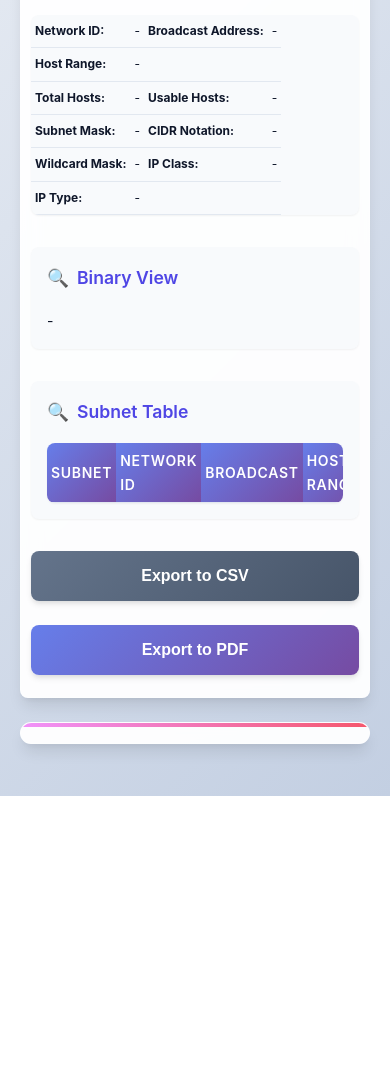
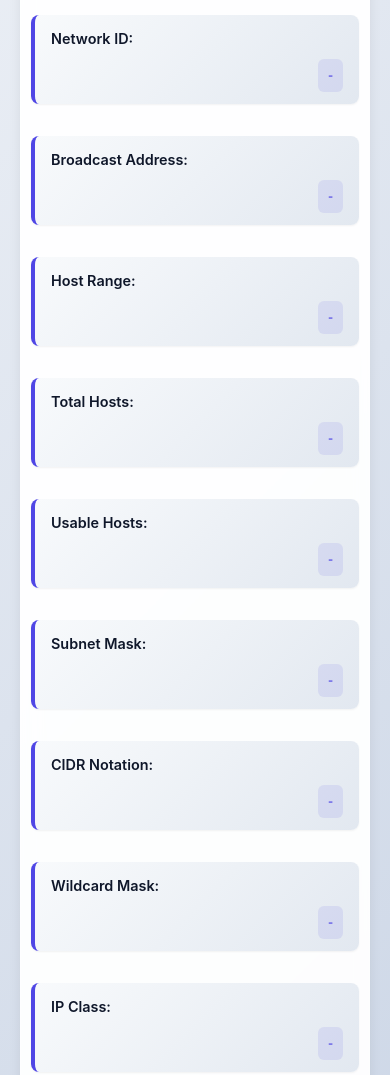
Before and after one commit to vicky8767-del/subnet-calcultor, a plain HTML site: page index.html in a window 390 px wide. Shown: the part 720-1795 px from the top of the page. Before the commit the page ends 1516 px from the top, so only its background shows below. Drawn offline with nearby package versions, Linux system fonts and the light colour scheme.

Commit message:
Add files via upload

```diff
--- a/index.html
+++ b/index.html
@@ -42,43 +42,47 @@
 
             <section class="results-section">
                 <h2>Results</h2>
-                <div id="results">
-                    <table class="results-table">
-                        <tbody>
-                            <tr>
-                                <td><strong>Network ID:</strong></td>
-                                <td><span id="network-id">-</span></td>
-                                <td><strong>Broadcast Address:</strong></td>
-                                <td><span id="broadcast">-</span></td>
-                            </tr>
-                            <tr>
-                                <td><strong>Host Range:</strong></td>
-                                <td colspan="3"><span id="host-range">-</span></td>
-                            </tr>
-                            <tr>
-                                <td><strong>Total Hosts:</strong></td>
-                                <td><span id="total-hosts">-</span></td>
-                                <td><strong>Usable Hosts:</strong></td>
-                                <td><span id="usable-hosts">-</span></td>
-                            </tr>
-                            <tr>
-                                <td><strong>Subnet Mask:</strong></td>
-                                <td><span id="subnet-mask-result">-</span></td>
-                                <td><strong>CIDR Notation:</strong></td>
-                                <td><span id="cidr-notation">-</span></td>
-                            </tr>
-                            <tr>
-                                <td><strong>Wildcard Mask:</strong></td>
-                                <td><span id="wildcard-mask">-</span></td>
-                                <td><strong>IP Class:</strong></td>
-                                <td><span id="ip-class">-</span></td>
-                            </tr>
-                            <tr>
-                                <td><strong>IP Type:</strong></td>
-                                <td colspan="3"><span id="ip-type">-</span></td>
-                            </tr>
-                        </tbody>
-                    </table>
+                <div id="results" class="results-list">
+                    <div class="result-item">
+                        <strong>Network ID:</strong>
+                        <span id="network-id">-</span>
+                    </div>
+                    <div class="result-item">
+                        <strong>Broadcast Address:</strong>
+                        <span id="broadcast">-</span>
+                    </div>
+                    <div class="result-item">
+                        <strong>Host Range:</strong>
+                        <span id="host-range">-</span>
+                    </div>
+                    <div class="result-item">
+                        <strong>Total Hosts:</strong>
+                        <span id="total-hosts">-</span>
+                    </div>
+                    <div class="result-item">
+                        <strong>Usable Hosts:</strong>
+                        <span id="usable-hosts">-</span>
+                    </div>
+                    <div class="result-item">
+                        <strong>Subnet Mask:</strong>
+                        <span id="subnet-mask-result">-</span>
+                    </div>
+                    <div class="result-item">
+                        <strong>CIDR Notation:</strong>
+                        <span id="cidr-notation">-</span>
+                    </div>
+                    <div class="result-item">
+                        <strong>Wildcard Mask:</strong>
+                        <span id="wildcard-mask">-</span>
+                    </div>
+                    <div class="result-item">
+                        <strong>IP Class:</strong>
+                        <span id="ip-class">-</span>
+                    </div>
+                    <div class="result-item">
+                        <strong>IP Type:</strong>
+                        <span id="ip-type">-</span>
+                    </div>
                 </div>
 
                 <div class="binary-view">
--- a/styles.css
+++ b/styles.css
@@ -797,4 +797,34 @@ tbody tr:hover {
   .suggestion-card {
     margin-bottom: 12px;
   }
+
+  /* Make results section vertical on small screens */
+  .results-list {
+      display: flex;
+      flex-direction: column;
+      gap: 1rem;
+  }
+
+  .result-item {
+      display: flex;
+      justify-content: space-between;
+      padding: 0.75rem 1rem;
+      background: linear-gradient(135deg, #f8fafc 0%, #e2e8f0 100%);
+      border-radius: var(--radius-md);
+      border-left: 4px solid var(--primary-color);
+      box-shadow: var(--shadow-sm);
+  }
+
+  .result-item strong {
+      min-width: 140px;
+  }
+
+  .result-item span {
+      font-family: 'Monaco', 'Menlo', 'Ubuntu Mono', monospace;
+      background: rgba(79, 70, 229, 0.1);
+      padding: 0.25rem 0.5rem;
+      border-radius: var(--radius-sm);
+      font-weight: 500;
+      color: var(--primary-color);
+  }
 }
```
